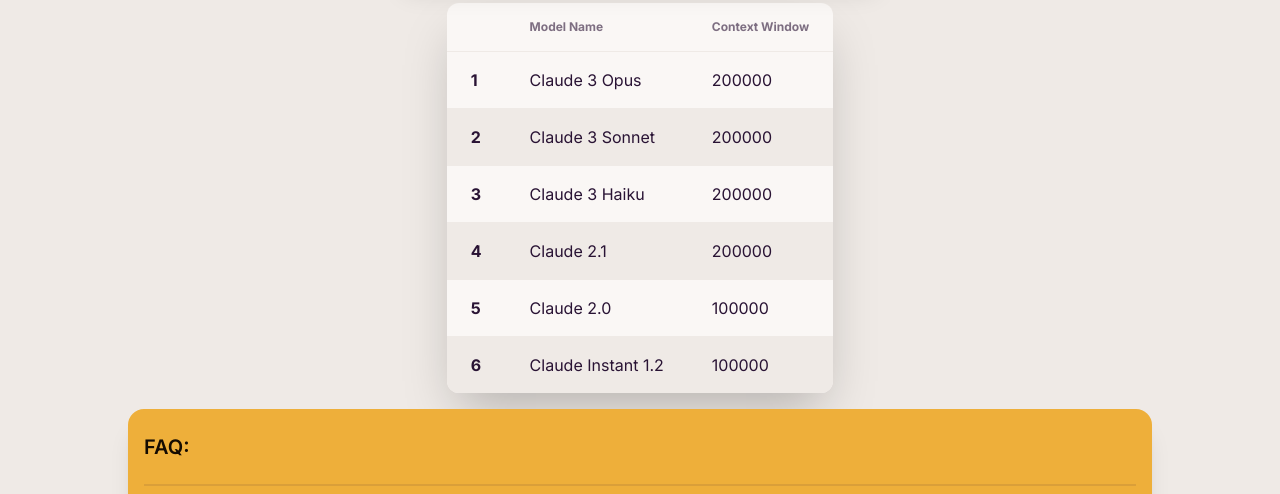
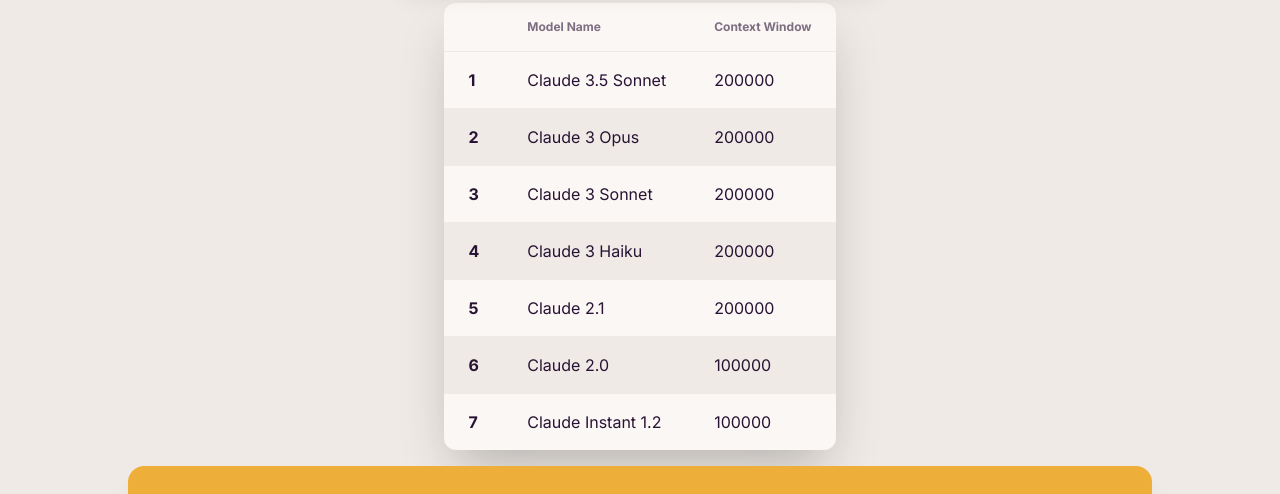
Before and after one commit to ppaanngggg/token-counter, a Next.js app: page /anthropic in a window 1280 px wide. Shown: the part 237-731 px from the top of the page. Built offline with nearby package versions, Linux system fonts and the light colour scheme.

Commit message:
add claude 3.5 sonnet

```diff
--- a/app/components/faq.tsx
+++ b/app/components/faq.tsx
@@ -173,6 +173,32 @@
           </p>
         </>
       )}
+      {props.model === "claude-3.5-sonnet" && (
+        <>
+          <h3 className={qClass}>• Claude 3.5 Sonnet Introduction</h3>
+          <p className={aClass}>
+            Claude 3.5 Sonnet sets new industry benchmarks for graduate-level
+            reasoning (GPQA), undergraduate-level knowledge (MMLU), and coding
+            proficiency (HumanEval). It shows marked improvement in grasping
+            nuance, humor, and complex instructions, and is exceptional at
+            writing high-quality content with a natural, relatable tone.
+            <br />
+            Claude 3.5 Sonnet operates at twice the speed of Claude 3 Opus. This
+            performance boost, combined with cost-effective pricing, makes
+            Claude 3.5 Sonnet ideal for complex tasks such as context-sensitive
+            customer support and orchestrating multi-step workflows.
+            <br />
+            <Link
+              href="https://www.anthropic.com/news/claude-3-5-sonnet"
+              rel="noopener ugc nofollow"
+              target="_blank"
+              className="underline"
+            >
+              More details about Claude 3.5 Sonnet.
+            </Link>
+          </p>
+        </>
+      )}
       {props.model === "claude-3-opus" && (
         <>
           <h3 className={qClass}>• Claude 3 Opus Introduction</h3>
--- a/app/sitemap.ts
+++ b/app/sitemap.ts
@@ -8,7 +8,7 @@
     {
       url: `${baseUrl}/`,
       lastModified: new Date(),
-      changeFrequency: "monthly",
+      changeFrequency: "weekly",
       priority: 1,
     },
   ];
@@ -16,14 +16,14 @@
     arr.push({
       url: `${baseUrl}/${group.name.toLowerCase()}`,
       lastModified: new Date(),
-      changeFrequency: "monthly",
+      changeFrequency: "weekly",
       priority: 1,
     });
     for (const model of group.models) {
       arr.push({
         url: `${baseUrl}/${group.name.toLowerCase()}/${model.value}`,
         lastModified: new Date(),
-        changeFrequency: "monthly",
+        changeFrequency: "weekly",
         priority: 1,
       });
     }
--- a/app/utils/groups.ts
+++ b/app/utils/groups.ts
@@ -56,6 +56,12 @@
   {
     name: "Anthropic",
     models: [
+      {
+        name: "Claude 3.5 Sonnet",
+        value: "claude-3.5-sonnet",
+        context: 200000,
+        hub: "Xenova/claude-tokenizer",
+      },
       {
         name: "Claude 3 Opus",
         value: "claude-3-opus",
```
